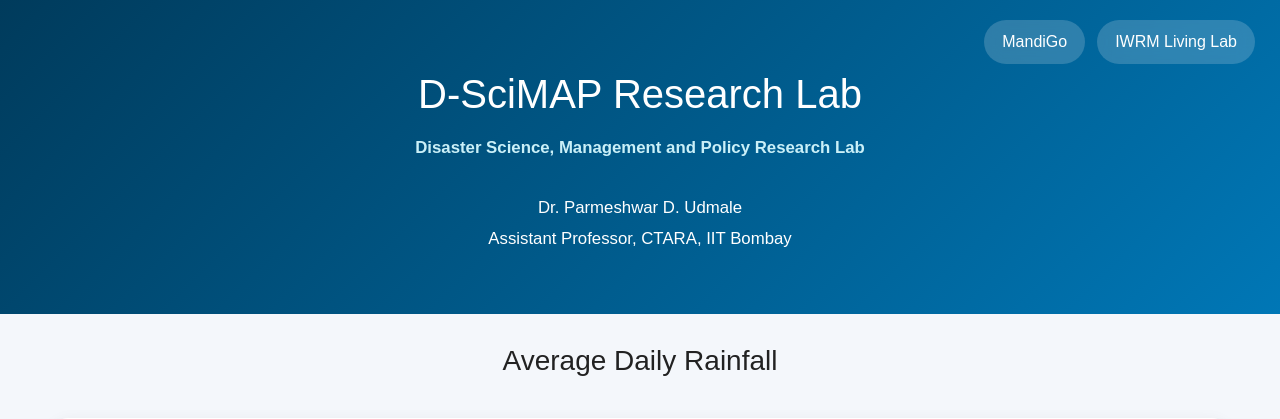
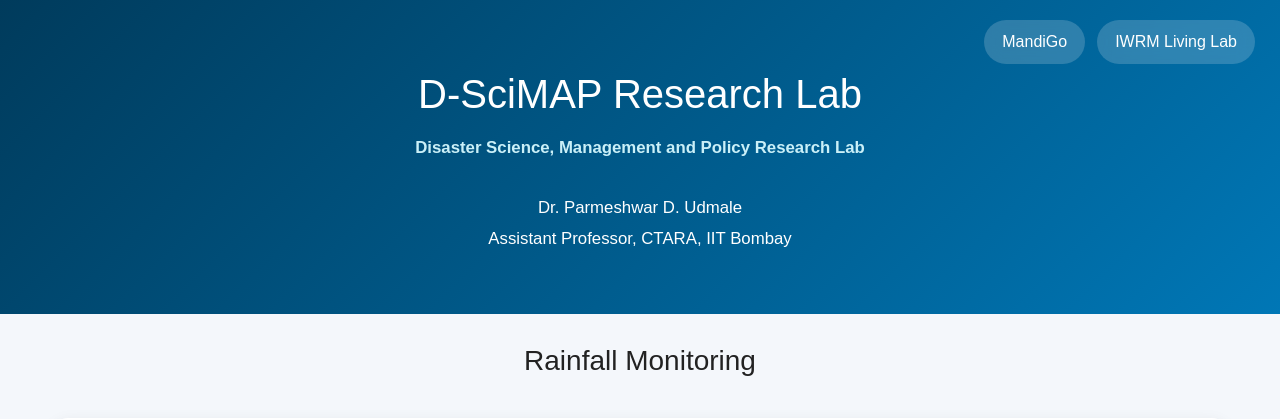
Before and after one commit to MonikaShah/mahamaps, a Django app: page /rainfall/ in a window 1280 px wide. Shown: the top 419 px of the page. Run offline with Django 5.2, Linux system fonts and the light colour scheme.

Commit message:
Title update in rainfall

```diff
--- a/templates/rainfall.html
+++ b/templates/rainfall.html
@@ -758,7 +758,7 @@ Average Daily Rainfall across Maharashtra Districts
 <div class="rainfall-page-title">
 
     <h3>
-        Average Daily Rainfall
+        Rainfall Monitoring
     </h3>
 
 </div>
```
